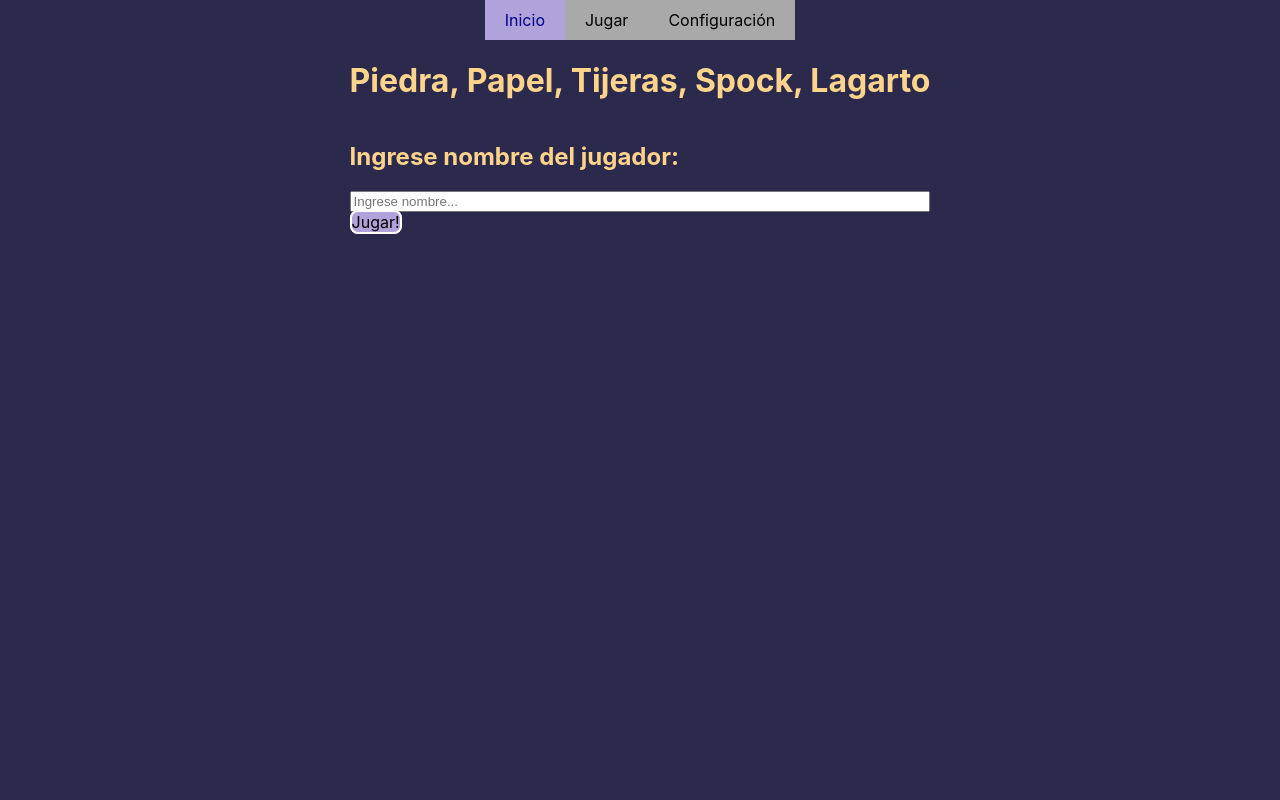
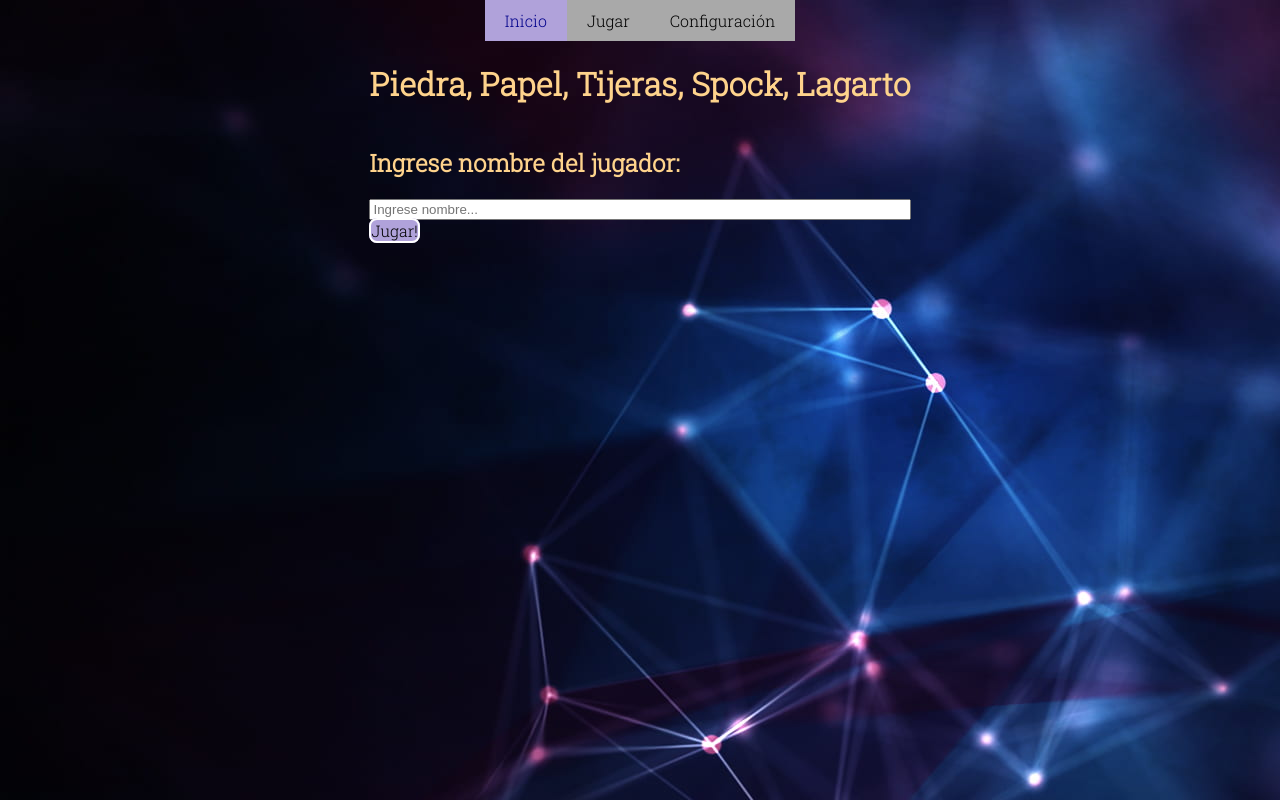
Before and after one commit to enriquezmartin/unq-ui-enriquez-martin-trabajo-final, a React (Create React App) app: page / in a window 1280 px wide. Built offline with nearby package versions, Linux system fonts and the light colour scheme; the HTML template or start-up script is replaced by a standard one.

Commit message:
Se agrega imagen de fondo

```diff
--- a/src/App.css
+++ b/src/App.css
@@ -1,4 +1,7 @@
+@import url('https://fonts.googleapis.com/css2?family=Roboto+Slab:wght@300&display=swap');
 body{
-  background-color: #2b2a4c;
+  /*background-color: #2b2a4c;*/
+  background-image: url('./images/bkg1.jpg');
   color:#fed38c;
+  font-family: 'Roboto Slab', serif;
 }
```
Also changed, not shown: src/images/bkg1.jpg (added).
